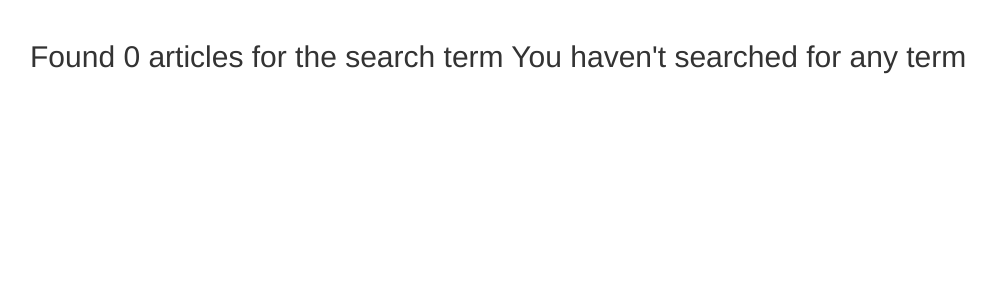
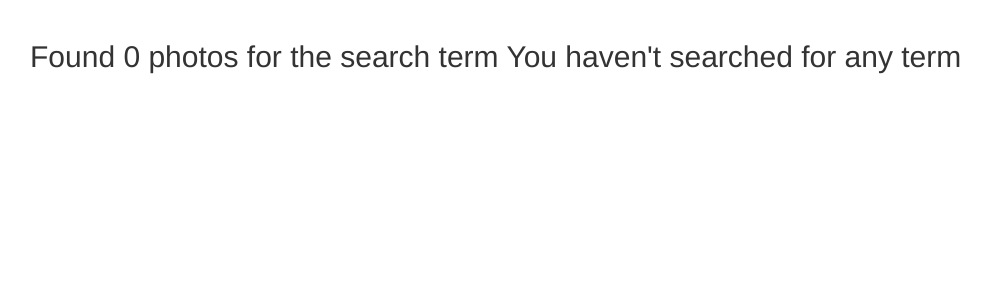
Before and after one commit to mitchnm/GALLERY, a Django app: page /search/ in a window 1280 px wide. Shown: the part 52-352 px from the top of the page, without its empty margins (40-1036 px from the left). Run offline with Django 3.2, Linux system fonts and the light colour scheme; some libraries are stand-ins or nearby versions.

Commit message:
fixing search function

```diff
--- a/gallery/models.py
+++ b/gallery/models.py
@@ -22,8 +22,8 @@ class Category(models.Model):
 class Image(models.Model):
     img_name = models.CharField(max_length=35)
     img_decription = models.TextField()
-    img_location = models.ForeignKey(Location, default=1)
-    img_category = models.ForeignKey(Category, default=1)
+    # img_location = models.ForeignKey(Location, default=1)
+    # img_category = models.ForeignKey(Category, default=1)
     article_image = models.ImageField(upload_to = 'gallery/')
 
     def __str__(self):
--- a/gallery/templates/search.html
+++ b/gallery/templates/search.html
@@ -3,18 +3,18 @@
 <div class="container">
 
   <div class="row">
-    {% if articles%}
-      <h2>Found {{ articles|length }} of searched term {{message}}</h2>
+    {% if images%}
+      <h2>Found {{ images|length }} of searched term {{message}}</h2>
     {% else %}
-      <h2> Found 0 articles for the search term {{message}}</h2>
+      <h2> Found 0 photos for the search term {{message}}</h2>
     {% endif %}
 
   </div>
 
   <div class="row">
 
-  {% if articles %}
-    {% for article in articles %}
+  {% if images %}
+    {% for article in images %}
       <div class="col-sm-6 col-md-3">
           <h1>{{article.img_name}}</h1>
       </div>
--- a/gallery/views.py
+++ b/gallery/views.py
@@ -13,12 +13,12 @@ def show(request):
 
 def search_results(request):
 
-    if 'article' in request.GET and request.GET["article"]:
-        search_term = request.GET.get("article")
-        searched_articles = Article.search_by_title(search_term)
+    if 'image' in request.GET and request.GET["image"]:
+        search_term = request.GET.get("image")
+        searched_articles = Image.search_by_title(search_term)
         message = f"{search_term}"
 
-        return render(request, 'search.html',{"message":message,"articles": searched_articles})
+        return render(request, 'search.html',{"message":message,"images": searched_articles})
 
     else:
         message = "You haven't searched for any term"
```
Also changed, not shown: gallery/migrations/0003_auto_20190616_1707.py (deleted).
